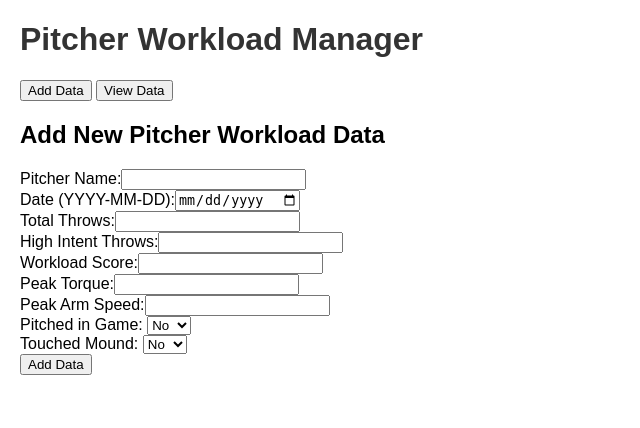
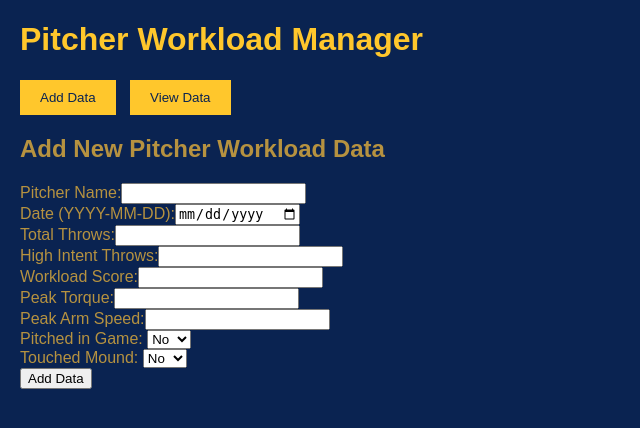
Before and after one commit to Malfonsin13/WLM, a Flask app: page / in a window 1280 px wide. Shown: the top 428 px of the page, without its empty margins (0-640 px from the left). Run offline with Flask 2, Linux system fonts and the light colour scheme; data that the repository does not hold is empty.

Commit message:
Update style.css

```diff
--- a/static/style.css
+++ b/static/style.css
@@ -1,18 +1,40 @@
 body {
     font-family: Arial, sans-serif;
     margin: 20px;
+    background-color: #0A2351;
+    color: #B69240;
 }
 
 h1 {
-    color: #333;
+    color: #FFC72C;
+}
+
+button {
+    background-color: #FFC72C;
+    color: #0A2351;
+    border: none;
+    padding: 10px 20px;
+    cursor: pointer;
+    margin-right: 10px;
+}
+
+button:hover {
+    background-color: #B69240;
 }
 
 table {
     width: 100%;
     border-collapse: collapse;
+    margin-top: 20px;
 }
 
 table, th, td {
-    border: 1px solid black;
+    border: 1px solid #B69240;
     padding: 10px;
+    text-align: center;
 }
+
+th {
+    background-color: #FFC72C;
+    color: #0A2351;
+}
```
